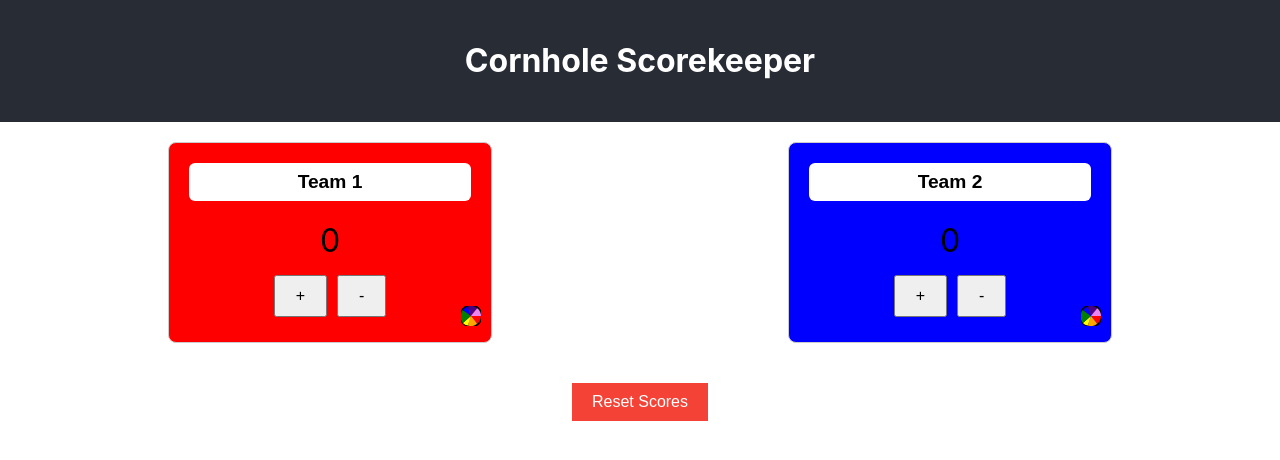
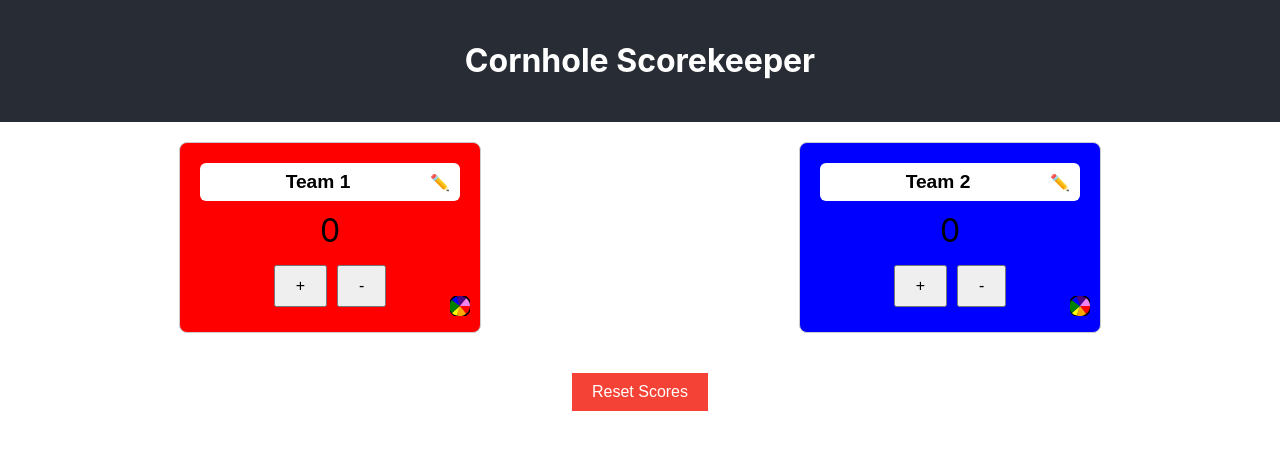
Before and after one commit to zmanoony-arch/cornhole, a React (Create React App) app: page / in a window 1280 px wide. Shown: the top 460 px of the page. Built offline with nearby package versions, Linux system fonts and the light colour scheme.

Commit message:
add edit icon

```diff
--- a/src/App.css
+++ b/src/App.css
@@ -21,15 +21,34 @@
   position: relative;
 }
 
+.team-name-wrapper {
+  position: relative;
+  width: 100%;
+  max-width: 260px;
+  margin: 0 auto 10px;
+}
+
 .team-name {
+  width: 100%;
   font-size: 1.2em;
   text-align: center;
   border: none;
   background: white;
-  margin-bottom: 10px;
+  margin-bottom: 0;
   font-weight: bold;
-  padding: 8px 10px;
+  padding: 8px 34px 8px 10px;
   border-radius: 6px;
+  box-sizing: border-box;
+}
+
+.team-name-icon {
+  position: absolute;
+  right: 10px;
+  top: 50%;
+  transform: translateY(-50%);
+  cursor: pointer;
+  font-size: 1em;
+  pointer-events: auto;
 }
 
 .score {
--- a/src/TeamScore.js
+++ b/src/TeamScore.js
@@ -1,17 +1,22 @@
-import React, { useState } from 'react';
+import React, { useState, useRef } from 'react';
 
 function TeamScore({ name, score, onScoreChange, onNameChange, color, onColorChange }) {
   const [showPalette, setShowPalette] = useState(false);
+  const nameInputRef = useRef(null);
   const colors = ['#FF0000', '#FFA500', '#FFFF00', '#008000', '#0000FF', '#4B0082', '#EE82EE'];
 
   return (
     <div className="team" style={{ backgroundColor: color }}>
+      <div className="team-name-wrapper">
         <input
+          ref={nameInputRef}
           type="text"
           value={name}
           onChange={(e) => onNameChange(e.target.value)}
           className="team-name"
         />
+        <span className="team-name-icon" onClick={() => nameInputRef.current?.focus()} title="Edit team name">✏️</span>
+      </div>
       <div className="score">{score}</div>
       <button onClick={() => onScoreChange(1)}>+</button>
       <button onClick={() => onScoreChange(-1)}>-</button>
```
Lines whose indentation alone changed are shown as unchanged.
